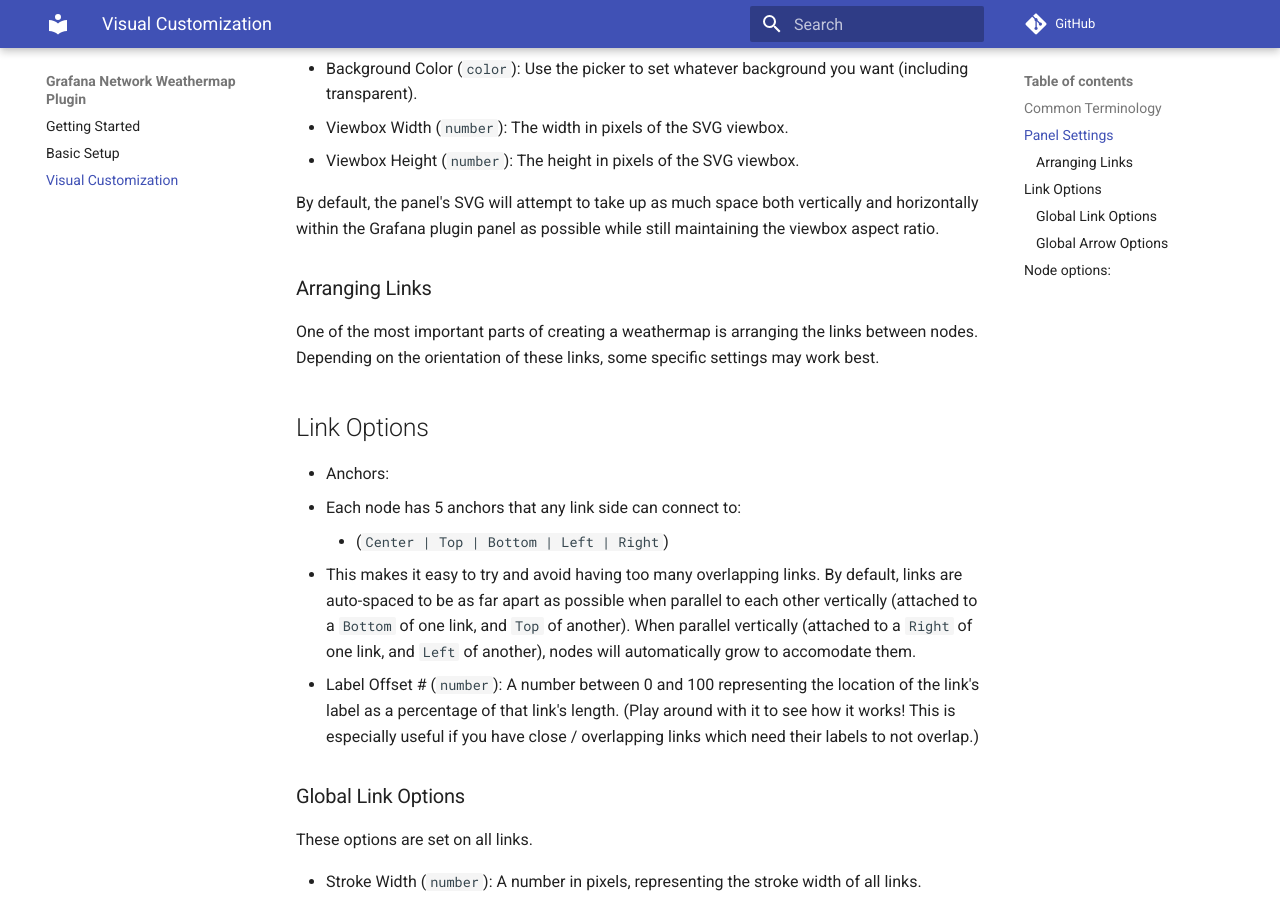
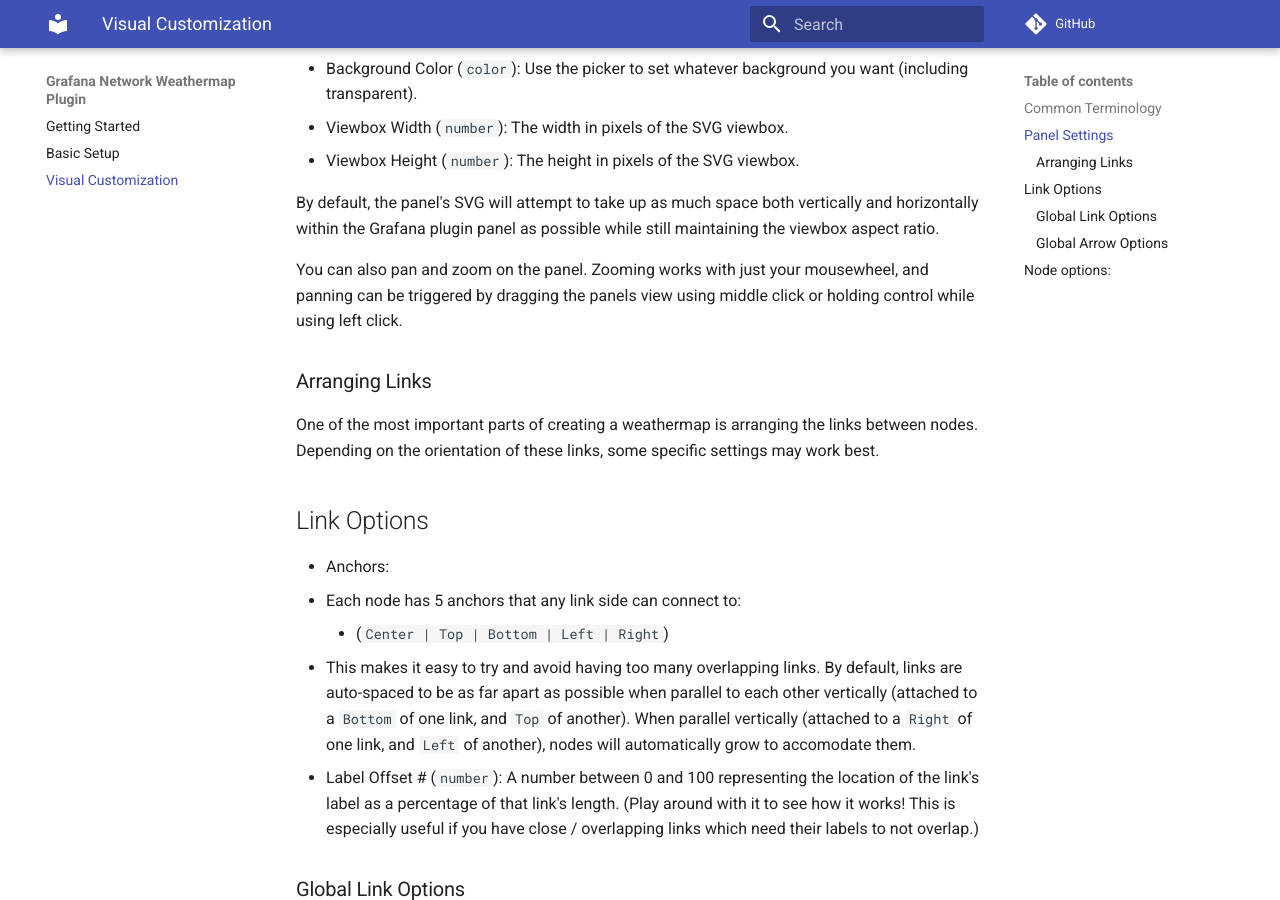
Before and after one commit to knightss27/grafana-network-weathermap, an MkDocs documentation site: the page built from website/docs/customization.md, in a window 1280 px wide and 900 px high, scrolled down 647 px. Built offline with MkDocs 1.6.1 and Material for MkDocs 9.7.7, drawn with Linux system fonts in a browser that asks for light colours; comment, search, counter and statistics services are not loaded.

Commit message:
feat: mention zooming in documentation

```diff
--- a/website/docs/customization.md
+++ b/website/docs/customization.md
@@ -16,6 +16,8 @@ There are three main panel settings:
 - Viewbox Height (`number`): The height in pixels of the SVG viewbox.
 
 By default, the panel's SVG will attempt to take up as much space both vertically and horizontally within the Grafana plugin panel as possible while still maintaining the viewbox aspect ratio.
+
+You can also pan and zoom on the panel. Zooming works with just your mousewheel, and panning can be triggered by dragging the panels view using middle click or holding control while using left click.
 
 ### Arranging Links
 
```
